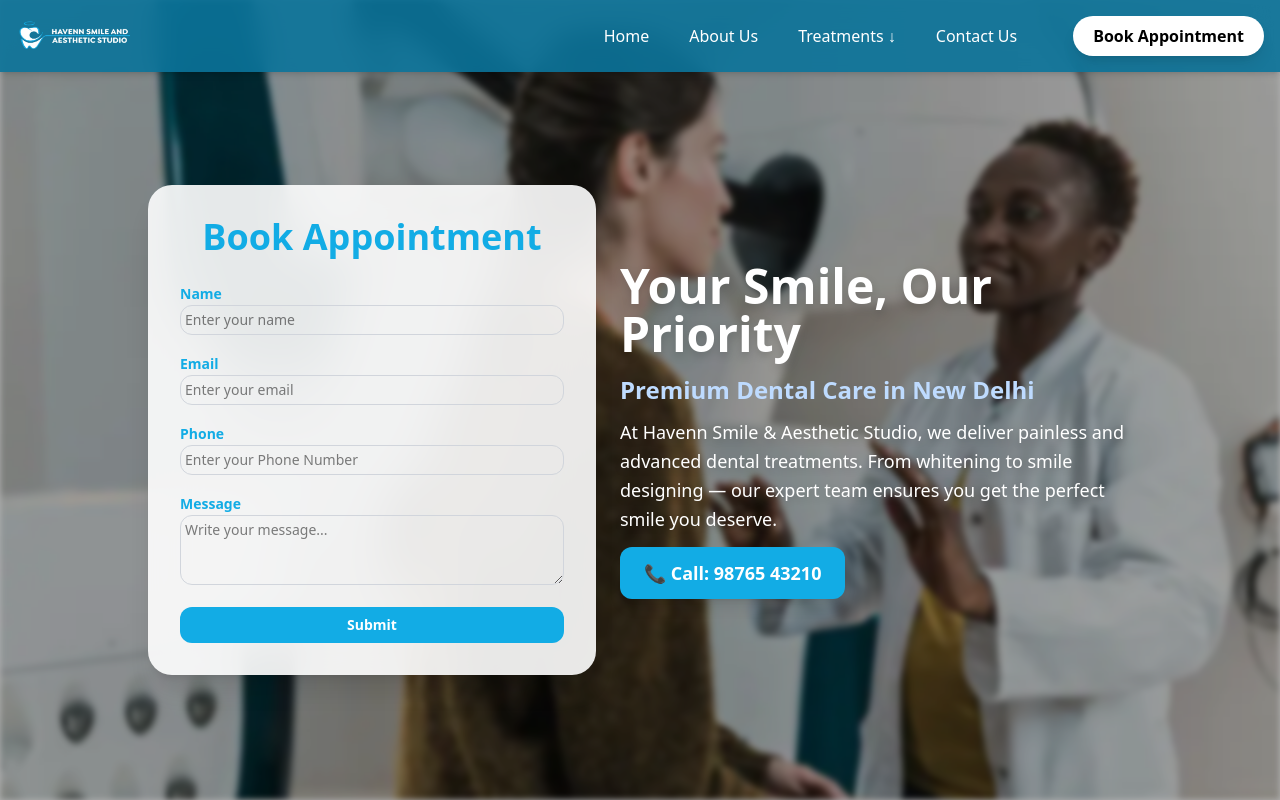
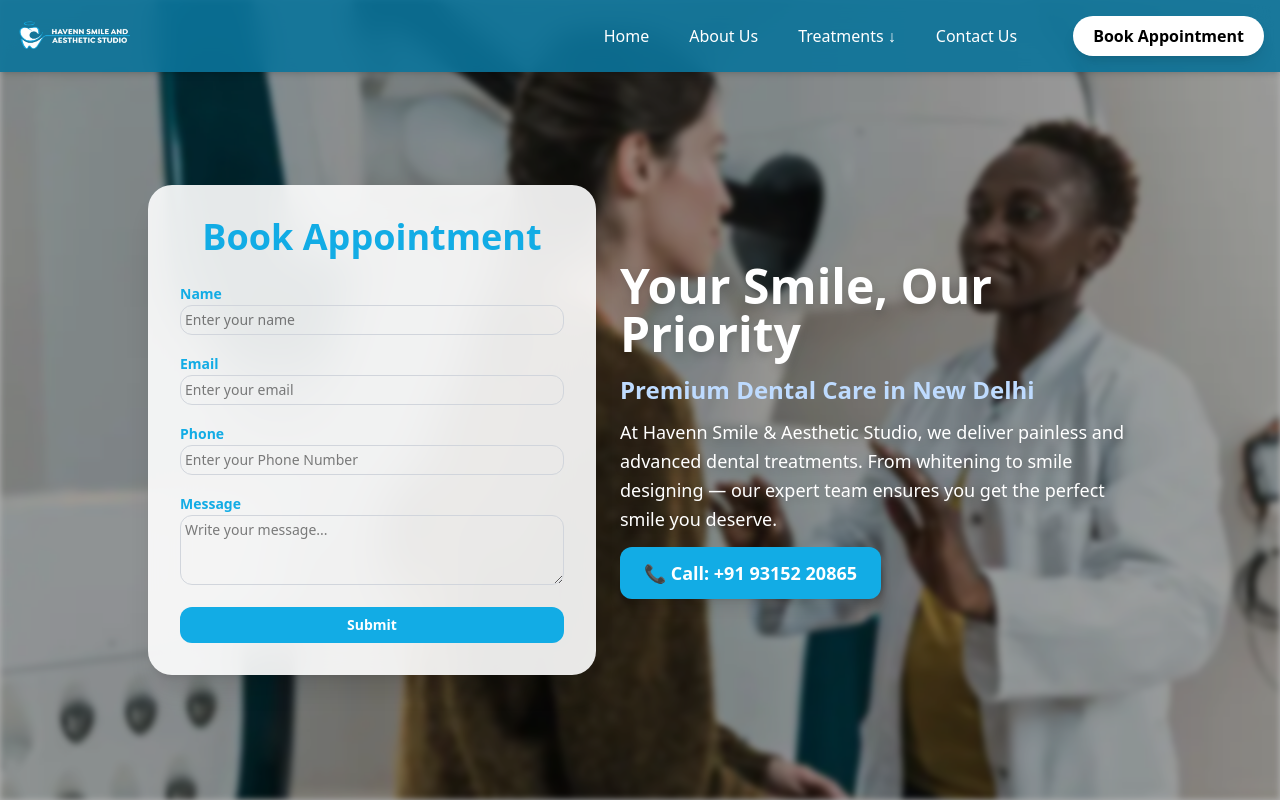
Before and after one commit to thelakshrao/Havenn-Dentel-Clinic, a React (Vite) app: page /bookappointment in a window 1280 px wide. Shown: the top 800 px of the page. Built offline with nearby package versions, Linux system fonts and the light colour scheme.

Commit message:
Describe your changes

```diff
--- a/src/components/BookAppointment.jsx
+++ b/src/components/BookAppointment.jsx
@@ -129,7 +129,7 @@ const BookAppointment = () => {
             </p>
             <div className="mt-3">
               <a href="tel:+919876543210" className={`inline-block bg-[#12ace5] text-white font-semibold rounded-xl shadow-lg ${isMobile ? "text-xs px-3 py-1.5 w-full" : "text-lg px-6 py-3"} text-center`}>
-                📞 Call: 98765 43210
+                📞 Call: +91 93152 20865
               </a>
             </div>
           </motion.div>
```
